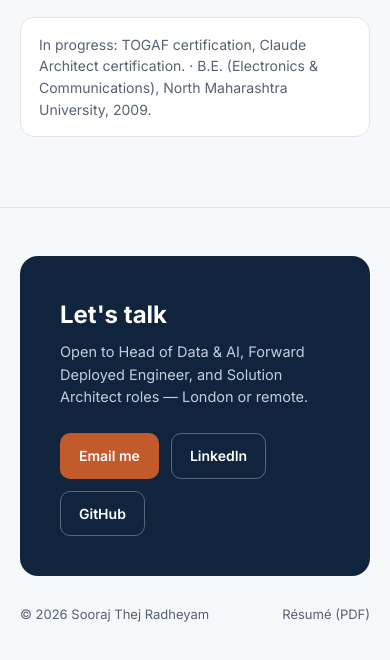
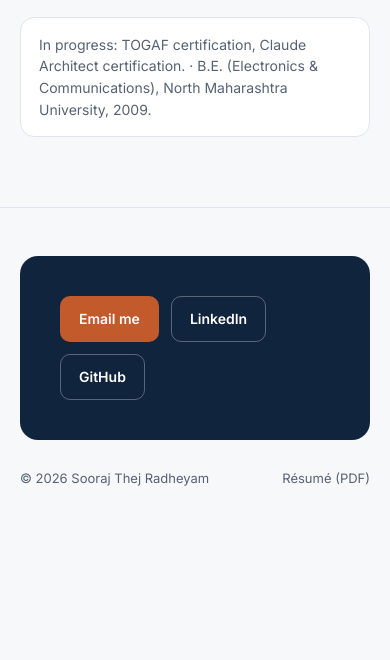
Before and after one commit to soorajtrs/sooraj-portfolio, a plain HTML site: page index.html in a window 390 px wide. Shown: the part 9739-10399 px from the top of the page. After the commit the page ends 10287 px from the top, so only its background shows below. Drawn offline with Linux system fonts and the light colour scheme.

Commit message:
Remove "Let's talk" tagline from contact footer
Dropped the heading and role-availability blurb, centering the
email/LinkedIn/GitHub buttons in the contact box instead.

Co-Authored-By: Claude Sonnet 5 <noreply@anthropic.com>

```diff
--- a/index.html
+++ b/index.html
@@ -525,10 +525,6 @@
   <footer id="contact">
     <div class="wrap">
       <div class="contact-box reveal">
-        <div>
-          <h2>Let's talk</h2>
-          <p>Open to Head of Data &amp; AI, Forward Deployed Engineer, and Solution Architect roles — London or remote.</p>
-        </div>
         <div class="hero-actions">
           <a class="btn btn-primary" href="mailto:sooraj.trs@gmail.com">Email me</a>
           <a class="btn btn-ghost" href="https://www.linkedin.com/in/sooraj-thej-radheyam/" target="_blank" rel="noopener">LinkedIn</a>
--- a/styles.css
+++ b/styles.css
@@ -626,7 +626,7 @@ footer {
   padding: 40px;
   display: flex;
   align-items: center;
-  justify-content: space-between;
+  justify-content: center;
   gap: 24px;
   flex-wrap: wrap;
 }
@@ -681,6 +681,6 @@ footer {
   }
   .tl-item { grid-template-columns: 1fr; gap: 6px; }
   .skills-grid { grid-template-columns: 1fr; }
-  .contact-box { flex-direction: column; align-items: flex-start; }
+  .contact-box { flex-direction: column; align-items: center; }
   .diagram-wrap svg { min-width: 480px; }
 }
```
